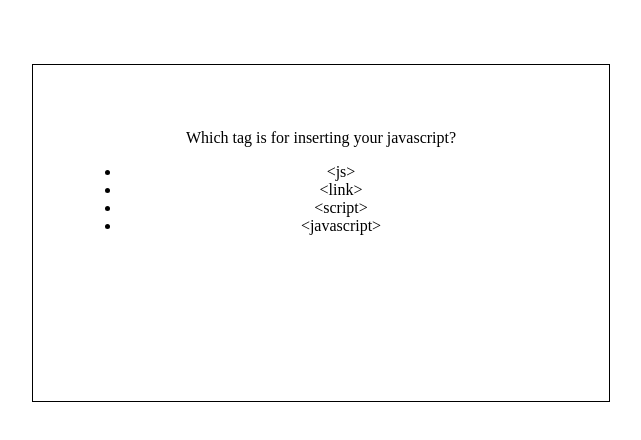
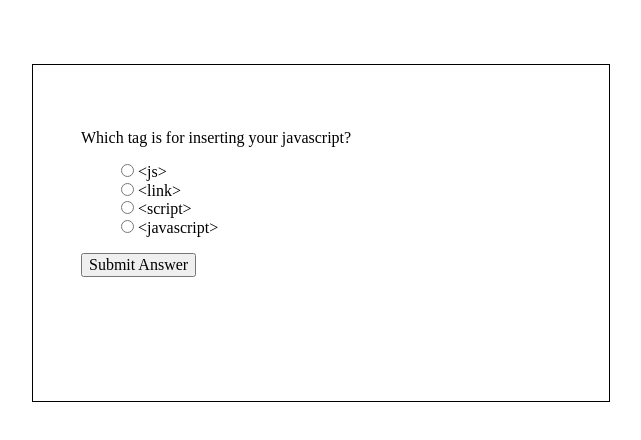
Before and after one commit to crimson12ed/quiz-app, a plain HTML site: page index.html in a window 1280 px wide. Both pictures are taken after a click on the button "Start". Shown: the whole page, without its empty margins (319-960 px from the left). Drawn offline with nearby package versions, Linux system fonts and the light colour scheme.

Commit message:
Add functionality to quiz

```diff
--- a/css/style.css
+++ b/css/style.css
@@ -13,6 +13,10 @@
     padding: 3em;
 }
 
+.question-box {
+    margin-bottom: 1em;
+}
+
 .centered {
     text-align: center;
 }
@@ -20,3 +24,15 @@
 .hidden {
     display: none;
 }
+
+.correct {
+    border: 1px solid green;
+}
+
+.incorrect {
+    border: 1px solid red;
+}
+
+ul {
+    list-style-type: none;
+}
--- a/index.html
+++ b/index.html
@@ -1,19 +1,29 @@
 <!DOCTYPE html>
 <html>
   <head>
-	  <meta charset="utf-8">
+    <meta charset="utf-8">
     <meta name="description" content="">
     <meta name="viewport" content="width=device-width, initial-scale=1">
     <title>Quiz App</title>
+    <link rel="stylesheet" type="text/css" href="https://cdnjs.cloudflare.com/ajax/libs/normalize/5.0.0/normalize.min.css">
     <link rel="stylesheet" type="text/css" href="css/style.css">
     <link rel="author" type="text/plain" href="humans.txt">
   </head>
   <body>
     <div class="container">
-      <div class="panel centered">
-        <h1>Quiz</h1>
-        <button class="js-start-button">Start</button>
+
+      <div class="panel">
+
+        <div class="js-start-content centered">
+          <h1>HTML and CSS Quiz</h1>
+          <button class="js-start-button">Start</button>
+        </div>
+
+        <div class="question-box js-question-content hidden"></div>
+
+        <div class="answer-box js-answer-content hidden"></div>
       </div>
+
     </div>
 
 
--- a/js/QA.js
+++ b/js/QA.js
@@ -10,6 +10,50 @@ var data = {
                 "d": "<javascript>"
             },
             "answer": "c"
-        }
+        },
+        {
+            "id": 2,
+            "question": "Which tag is for inserting your styling directly into the html file?",
+            "choices": {
+                "a": "<link>",
+                "b": "<css>",
+                "c": "<script>",
+                "d": "<style>"
+            },
+            "answer": "d"
+        },
+        {
+            "id": 3,
+            "question": "Which tag should contain all the metadata about your webpage?",
+            "choices": {
+                "a": "<html>",
+                "b": "<head>",
+                "c": "<body>",
+                "d": "<meta>"
+            },
+            "answer": "b"
+        },
+        {
+            "id": 4,
+            "question": "Which CSS will take priority for this code: <div class=\"foo\">bar</div>?",
+            "choices": {
+                "a": "div { color: red; }",
+                "b": ".foo { color: red; }",
+                "c": "div.foo { color: red }",
+                "d": "* { color: red; }"
+            },
+            "answer": "c"
+        },
+        {
+            "id": 5,
+            "question": "Which tag is conventionally used to display a hyperlink?",
+            "choices": {
+                "a": "<a href=\"link-to-website\">Foo</a>",
+                "b": "<link src=\"link-to-website\">Foo</link>",
+                "c": "<a src=\"link-to-website\">Foo</a>",
+                "d": "<button value=\"link-to-website\">Foo</button>"
+            },
+            "answer": "a"
+        },
     ]
 }
--- a/js/app.js
+++ b/js/app.js
@@ -1,36 +1,110 @@
 (function() {
 "use strict";
+
+var state = {
+    currentQuestion: 0,
+    currentAnswer: "",
+    correctCount: 0
+};
 
 function escapeHTML(text) {
     return text.replace(/&/g,'&amp;').replace(/</g,'&lt;').replace(/>/g,'&gt;');
 }
 
-function renderQuestions(element) {
+function goToNextQuestion(state, isFirstQuestion=false) {
+    if (!isFirstQuestion) state.currentQuestion += 1;
 
-    var questionSet = data.questions[0];
+    if (state.currentQuestion < data.questions.length) {
+        state.currentAnswer = data.questions[state.currentQuestion].answer;
+        return true;
+    } else {
+        return false;
+    }
+}
+
+function renderQuestionContent(state, element) {
+
+    var questionSet = data.questions[state.currentQuestion];
     var question = escapeHTML(questionSet.question);
-    var choiceA = escapeHTML(questionSet.choices.a);
-    var choiceB = escapeHTML(questionSet.choices.b);
-    var choiceC = escapeHTML(questionSet.choices.c);
-    var choiceD = escapeHTML(questionSet.choices.d);
+    var choices = questionSet.choices;
 
-    var result = ('<p>' + question + '</p><ul>' +
-            '<li class="a">' + choiceA + '</li>' +
-            '<li class="b">' + choiceB + '</li>' +
-            '<li class="c">' + choiceC + '</li>' +
-            '<li class="d">' + choiceD + '</li></ul>'
-    );
+    var output = '<p>' + escapeHTML(questionSet.question) + '</p><ul>';
+    for (var key in choices) {
+        output += '<li><input type="radio" name="group" value="' + key + '"> ' + escapeHTML(choices[key]) + '</input></li>';
+    }
+    output += '</ul><button class="js-submit-button">Submit Answer</button>';
 
-    element.html(result);
+    element.html(output);
+}
+
+
+function validateAnswer(state, userSubmissionElement) {
+    var choicesElement = userSubmissionElement.parent().parent();
+    var questionSet = data.questions[state.currentQuestion];
+    var answer = questionSet.answer;
+    var userResponse = userSubmissionElement.val();
+
+    choicesElement.find('input[value="' + answer + '"]').parent().addClass("correct");
+    choicesElement.siblings(".js-submit-button").attr("disabled", "disabled");
+
+    if (answer === userResponse) {
+        state.correctCount++;
+        return
+
+    } else {
+        userSubmissionElement.parent().addClass("incorrect");
+        return
+    }
+}
+
+function renderAnswerContent(state, element) {
+    var output = '<button class="js-next-button">Go To Next Question</button>';
+
+    element.html(output);
 }
 
 $(document).ready(function() {
+    var startButton = $(".js-start-button");
+    var questionContent = $(".js-question-content");
+    var answerContent = $(".js-answer-content");
 
-    $(".js-start-button").click(function(event) {
+    startButton.click(function(event) {
         event.preventDefault();
 
-        $(this).addClass("hidden");
-        renderQuestions($(".panel"));
+        $(this).parent().addClass("hidden");
+        questionContent.removeClass("hidden");
+
+        goToNextQuestion(state, true);
+        renderQuestionContent(state, questionContent);
+    });
+
+    // When submit answer clicked
+    // - check if answer is correct
+    // - show answer
+    questionContent.on("click", ".js-submit-button", function(event) {
+        event.preventDefault();
+
+        // Get user answer
+        var userSubmissionElement = $(this).siblings("ul").find("input[type='radio']:checked");
+        var result = validateAnswer(state, userSubmissionElement);
+
+        answerContent.removeClass("hidden");
+        renderAnswerContent(state, answerContent);
+    });
+
+    answerContent.on("click", ".js-next-button", function(event) {
+        event.preventDefault();
+
+        console.log(state);
+
+        answerContent.addClass("hidden");
+        var hasNextQuestion = goToNextQuestion(state);
+
+        if (hasNextQuestion) {
+            renderQuestionContent(state, questionContent);
+        } else {
+            console.log("Done!");
+        }
     });
 });
 
```
